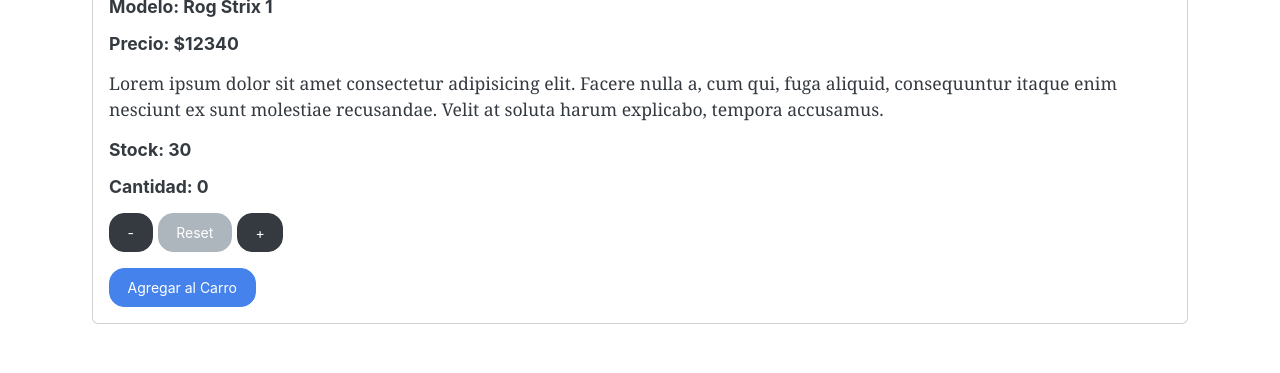
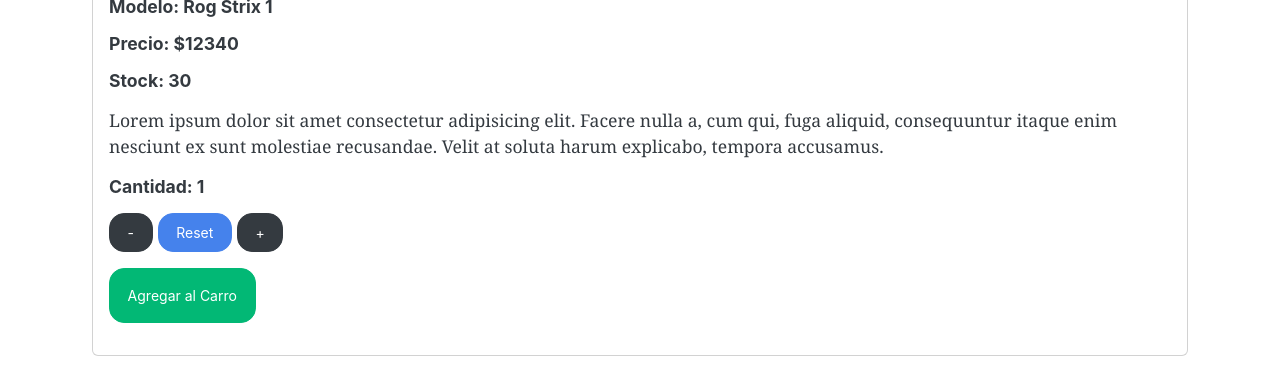
Before and after one commit to Danther7u7/React-App, a React (Create React App) app: page /detalles/1 in a window 1280 px wide. Shown: the part 568-941 px from the top of the page. Built offline with nearby package versions, Linux system fonts and the light colour scheme.

Commit message:
Se agrega CartContext para devolver id de producto y cantidad al agregar al carro

```diff
--- a/src/components/ItemDetailContainer/ItemDetail/index.jsx
+++ b/src/components/ItemDetailContainer/ItemDetail/index.jsx
@@ -1,13 +1,32 @@
-import React from 'react';
-import Count from '../../ItemListContainer/ItemCount/ItemCount'
+import React, {useState, useContext} from 'react';
+import {CartContext} from "../../../context/CartContext";
 
 const ItemDetail = ({ producto }) => {
 	const { nombre, marca, modelo, stock, precio, img } = producto;
-	/* Destructuring */
+    /* Destructuring */
 
-	const onAdd = (quantity) => {
-		console.log(`Se han agregado ${quantity} productos al carrito`)
-	}
+    const [cantidad, setCantidad] = useState(1);
+    const {carrito, agregarProductoCarrito} =  useContext(CartContext);
+
+    const agregarAlCarrito = (producto, cantidad) => {
+        const productoCarrito = {id: producto.id, cantidad: cantidad}
+        agregarProductoCarrito(productoCarrito)
+        console.log(carrito)
+    }
+
+    const cantidadProducto = (operacion) => {
+        if(operacion == "+") {
+            if(cantidad < stock) {
+                setCantidad(cantidad + 1)
+            }
+        } else if (operacion == "-") {
+            if(cantidad > 1) {
+                setCantidad(cantidad - 1)
+            }
+        } else if (operacion == "Reset") {
+            setCantidad(1)
+        }
+    }
 
 	return (
 		<div className='container py-4'>
@@ -22,8 +41,19 @@
                     <h6 className="card-text mb-3">Marca: {marca} </h6>
                     <h6 className="card-text mb-3">Modelo: {modelo} </h6>
                     <h6 className="card-text mb-3">Precio: ${precio} </h6>
-					<p>Lorem ipsum dolor sit amet consectetur adipisicing elit. Facere nulla a, cum qui, fuga aliquid, consequuntur itaque enim nesciunt ex sunt molestiae recusandae. Velit at soluta harum explicabo, tempora accusamus.</p>
-					<Count stock = {stock} onAdd={onAdd}/>
+                    <h6 className="card-text mb-3">Stock: {stock} </h6>
+					<p className='mb-3'>Lorem ipsum dolor sit amet consectetur adipisicing elit. Facere nulla a, cum qui, fuga aliquid, consequuntur itaque enim nesciunt ex sunt molestiae recusandae. Velit at soluta harum explicabo, tempora accusamus.</p>
+                    <h6 className='mb-3'>
+                        Cantidad: {cantidad}
+                    </h6>
+                    <div className='mb-3'>
+                        <button className='btn btn-dark btnCount py-2' onClick={() => cantidadProducto("-")}>-</button>
+                        <button className='btn btn-primary btnCount' onClick={() => cantidadProducto("Reset")}>Reset</button>
+                        <button className='btn btn-dark btnCount' onClick={() => cantidadProducto("+")}> +</button>
+                    </div>
+                    <div className='mb-3'>
+                        <button className='btn btn-success py-3' onClick={() => agregarAlCarrito(producto, cantidad)}>Agregar al Carro</button>
+                    </div>
                 </div>
             </div>
         </div>
--- a/src/components/ItemListContainer/ItemCount/ItemCount.jsx
+++ b/src/components/ItemListContainer/ItemCount/ItemCount.jsx
@@ -20,14 +20,14 @@
 
     return (
         <div>
-            <h6 className="mb-3">Stock: {stock}</h6>
-            <h6 className="mb-3">Cantidad: {count}</h6>
-            <div className="mb-3">
+            <h6>Stock: {stock}</h6>
+            <h6 className="pb-2">Cantidad: {count}</h6>
+            <div className="pb-3">
                 <button className="btn btn-dark btnCount" onClick={substract}> - </button>
                 <button className="btn btn-secondary btnCount" onClick={reset}> Reset </button>
                 <button className="btn btn-dark btnCount" onClick={add}> + </button>
             </div>
-            <a className="btn btn-primary" onClick={() => onAdd(count)}>Agregar al Carro</a>
+            <a href="#" className="btn btn-primary" onClick={() => onAdd(count)}>Agregar</a>
         </div>
     )
 }
--- /dev/null
+++ b/src/context/CartContext.jsx
@@ -0,0 +1,31 @@
+import React, {createContext, useState} from 'react';
+
+const CartContext = createContext()
+
+const CarritoProvider = (props) => {
+
+    const [carrito, setCarrito] = useState([]);
+
+    const agregarProductoCarrito = (producto) => {
+        const auxCarrito = carrito
+        auxCarrito.push(producto)
+        setCarrito(auxCarrito)
+    }
+
+    const quitarProductoCarrito = (producto) => {
+        const auxCarrito = carrito
+        let indice = auxCarrito.findIndex(prod => prod.id === producto.id)
+        auxCarrito.splice(indice, 1)
+        setCarrito(auxCarrito)
+    }
+
+    return (
+        <>
+            <CartContext.Provider value={{carrito, agregarProductoCarrito, quitarProductoCarrito}}>
+                    {props.children}
+            </CartContext.Provider>
+        </>
+    );
+}
+
+export {CartContext, CarritoProvider};
--- a/src/index.js
+++ b/src/index.js
@@ -1,5 +1,5 @@
 import './index.css';
-
+import { CarritoProvider } from './context/CartContext';
 import App from './components/App.jsx';
 import React from 'react';
 import ReactDOM from 'react-dom/client';
@@ -7,7 +7,7 @@
 const root = ReactDOM.createRoot(document.getElementById('root'));
 
 root.render(
-  <React.StrictMode>
+  <CarritoProvider>
     <App />
-  </React.StrictMode>
+  </CarritoProvider>
 );
```
